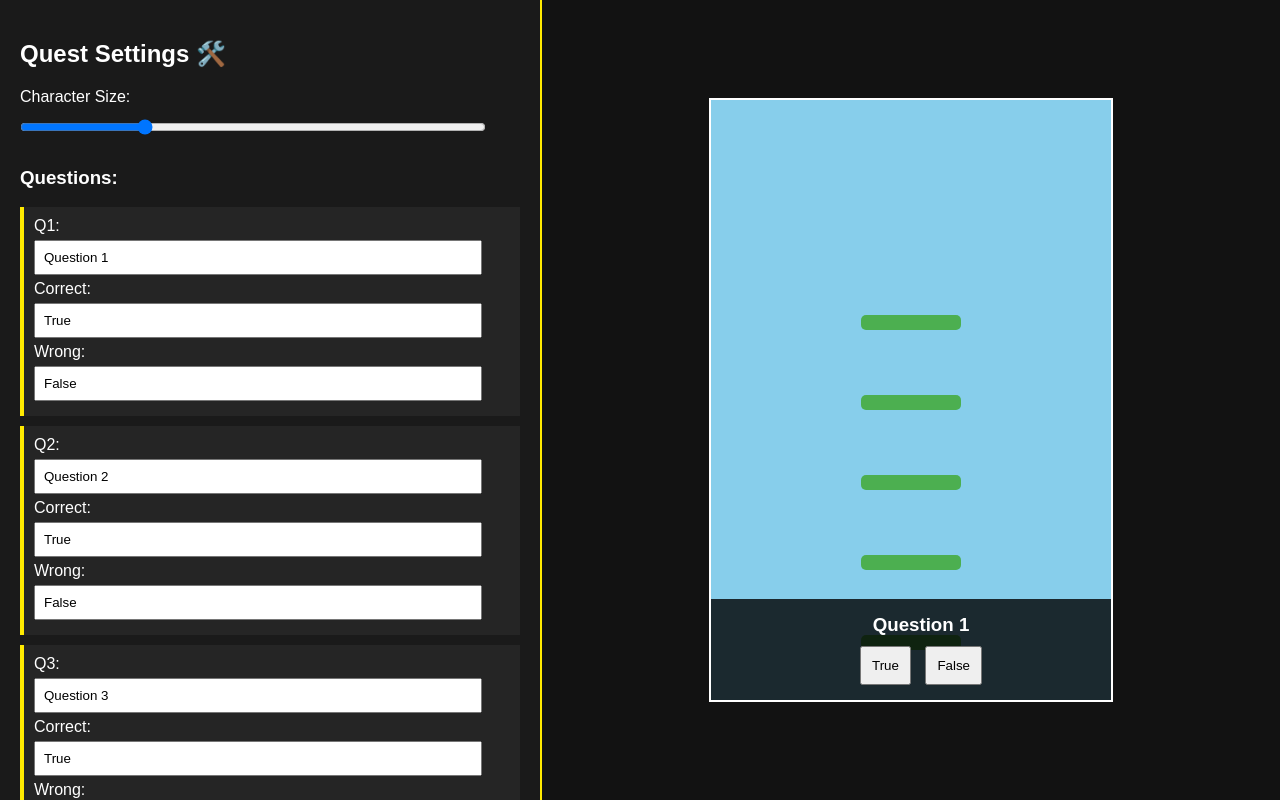
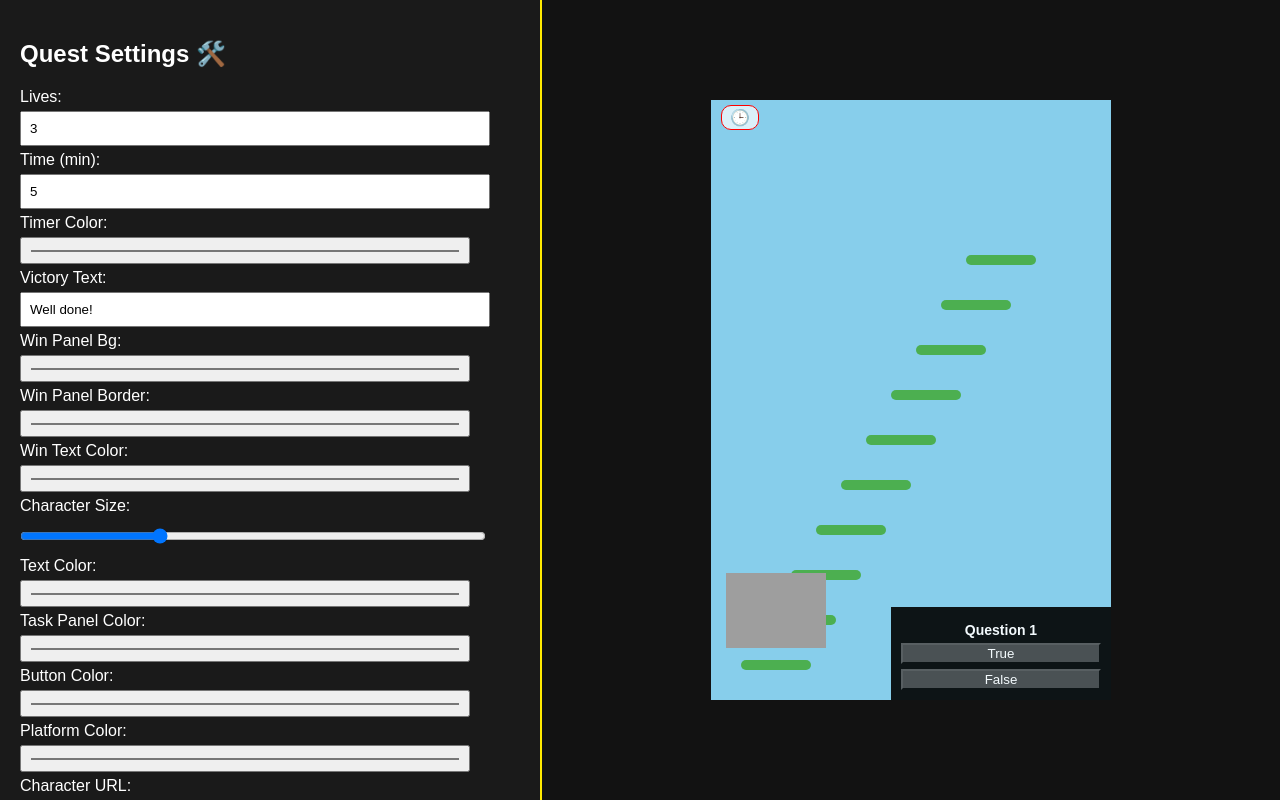
Before and after one commit to elenadevet-afk/Jumping, a plain HTML site: page index.html in a window 1280 px wide. Drawn offline with Linux system fonts and the light colour scheme.

Commit message:
Update index.html

```diff
--- a/index.html
+++ b/index.html
@@ -15,13 +15,25 @@
 
 <div id="panel">
     <h2>Quest Settings 🛠️</h2>
-    Character Size: <input type="range" id="p-size" min="50" max="250" value="100" oninput="draw()"><br>
+    Lives: <input type="number" id="lives-count" value="3" min="1" max="10" oninput="draw()"><br>
+    Time (min): <input type="number" id="time-limit" value="5" min="0" oninput="draw()"><br>
+    Timer Color: <input type="color" id="timer-col" value="#ff0000" onchange="draw()"><br>
+    Victory Text: <input type="text" id="win-text" value="Well done!" oninput="draw()"><br>
+    Win Panel Bg: <input type="color" id="win-bg" value="#000000" onchange="draw()"><br>
+    Win Panel Border: <input type="color" id="win-border" value="#ffffff" onchange="draw()"><br>
+    Win Text Color: <input type="color" id="win-col" value="#ffd700" onchange="draw()"><br>
+    Character Size: <input type="range" id="p-size" min="20" max="300" value="100" oninput="draw()"><br>
+    Text Color: <input type="color" id="txt-col" value="#ffffff" onchange="draw()"><br>
+    Task Panel Color: <input type="color" id="m-col" value="#000000" onchange="draw()"><br>
+    Button Color: <input type="color" id="btn-col" value="#444444" onchange="draw()"><br>
+    Platform Color: <input type="color" id="p-col" value="#4caf50" onchange="draw()"><br>
+    Character URL: <input type="text" id="p-url" value="https://cdn-icons-png.flaticon.com/128/1997/1997576.png" oninput="draw()"><br>
     <div id="q-list"></div>
     <button class="btn-copy" onclick="copyCode()">COPY CODE FOR GENIALLY</button>
 </div>
 
 <div id="view" style="flex-grow:1; display:flex; justify-content:center; align-items:center;">
-    <div id="preview-frame" style="background:#87ceeb; width:400px; height:600px; border:2px solid #fff;"></div>
+    <div id="preview-frame" style="background:#87ceeb; width:400px; height:600px;"></div>
 </div>
 
 <script>
@@ -39,43 +51,48 @@
     }
 
     function getCode() {
-        const pSize = document.getElementById('p-size').value;
+        const pSize = document.getElementById('p-size').value, pUrl = document.getElementById('p-url').value;
+        const pCol = document.getElementById('p-col').value, txtCol = document.getElementById('txt-col').value;
+        const btnCol = document.getElementById('btn-col').value, winCol = document.getElementById('win-col').value;
+        const mCol = document.getElementById('m-col').value, winBorder = document.getElementById('win-border').value;
+        const winText = document.getElementById('win-text').value, timerCol = document.getElementById('timer-col').value;
+        const winBg = document.getElementById('win-bg').value, livesCount = document.getElementById('lives-count').value;
+        const timeLimit = document.getElementById('time-limit').value * 60;
         const data = JSON.stringify(tasks);
 
-        return `<iframe srcdoc='<!DOCTYPE html><html><body style="margin:0;overflow:visible;background:#87ceeb;font-family:sans-serif">
-            <div id="world" style="position:relative;width:400px;height:1000px">
-                <div id="p" style="position:absolute;width:${pSize}px;height:${pSize}px;background:url(https://cdn-icons-png.flaticon.com/128/1997/1997576.png) no-repeat center/contain;transition:0.5s;z-index:9999;border:2px solid red"></div>
+        return `<iframe srcdoc='<!DOCTYPE html><html><body style="margin:0;overflow:visible;background:transparent;font-family:sans-serif">
+            <div id="world" style="position:relative;width:400px;height:600px">
+                <div id="p" style="position:absolute;width:${pSize}px;height:${pSize}px;background:url(${pUrl}) no-repeat center/contain;transition:0.5s;z-index:999"></div>
                 <div id="platforms-container"></div>
+                <div style="position:absolute;top:5px;left:10px;color:${timerCol};font-weight:bold;background:rgba(255,255,255,0.7);padding:2px 8px;border-radius:10px;border:1px solid ${timerCol}">🕒 <span id="time-val"></span></div>
             </div>
-            <div id="m" style="position:fixed;bottom:0px;width:100%;background:rgba(0,0,0,0.8);padding:10px;text-align:center;color:white;z-index:500">
-                <h3 id="q" style="margin:5px 0;"></h3>
-                <button id="b1" onclick="check(true)" style="padding:10px;margin:5px;cursor:pointer;"></button>
-                <button id="b2" onclick="check(false)" style="padding:10px;margin:5px;cursor:pointer;"></button>
+            <div id="msg-box" style="display:none; position:absolute; top:100px; left:50px; width:300px; padding:20px; border:2px solid ${winBorder}; background:${winBg}; color:${winCol}; font-weight:bold; text-align:center; border-radius:15px; z-index:1000;">${winText}</div>
+            <div id="m" style="position:absolute;bottom:0px;right:0px;width:200px;background:${mCol};opacity:0.9;padding:10px;text-align:center;color:${txtCol};z-index:500">
+                <h3 id="q" style="margin:5px 0; font-size:14px;"></h3>
+                <button id="b1" onclick="check(true)" style="display:block;width:100%;margin-bottom:5px;cursor:pointer;background:${btnCol};color:${txtCol};"></button>
+                <button id="b2" onclick="check(false)" style="display:block;width:100%;cursor:pointer;background:${btnCol};color:${txtCol};"></button>
             </div>
             <script>
-                const tasks=${data}, p=document.getElementById("p"), q=document.getElementById("q"), b1=document.getElementById("b1"), b2=document.getElementById("b2");
-                const pSize=${pSize}; let lvl=0;
-
+                const tasks=${data}, p=document.getElementById("p"), q=document.getElementById("q"), b1=document.getElementById("b1"), b2=document.getElementById("b2"), tVal=document.getElementById("time-val");
+                const pSize=${pSize}; let lvl=0, lives=${livesCount}, timeLeft=${timeLimit};
+                const platformCoords = [];
                 tasks.forEach((_,i)=>{
                     const d=document.createElement("div");
-                    const x = 150, y = 50 + (i * 80);
-                    d.style="position:absolute;width:100px;height:15px;background:#4caf50;left:"+x+"px;bottom:"+y+"px;border-radius:5px";
+                    const x = 30 + (i * 25), y = 30 + (i * 45);
+                    platformCoords.push({x: x, y: y});
+                    d.style="position:absolute;width:70px;height:10px;background:${pCol};left:"+x+"px;bottom:"+y+"px;border-radius:5px";
                     document.getElementById("platforms-container").appendChild(d);
-                    d.dataset.x = x; d.dataset.y = y;
                 });
-
                 function moveP(i) {
-                    const plats = document.querySelectorAll("#platforms-container div");
-                    p.style.left = (parseInt(plats[i].dataset.x) + 50 - pSize/2) + "px";
-                    p.style.bottom = (parseInt(plats[i].dataset.y) + 15) + "px";
+                    p.style.left = (platformCoords[i].x + 35 - pSize/2) + "px";
+                    p.style.bottom = (platformCoords[i].y + 10) + "px";
                 }
-
                 function check(isRight){
                     const r = isRight ? (b1.dataset.r==="true") : (b2.dataset.r==="true");
                     if(r){
                         lvl++;
                         if(lvl < tasks.length) { moveP(lvl); show(); }
-                        else alert("Победа!");
+                        else document.getElementById("msg-box").style.display="block";
                     } else { lvl=0; moveP(0); show(); }
                 }
                 function show(){
@@ -83,12 +100,13 @@
                     b1.innerText=c?tasks[lvl].right:tasks[lvl].wrong; b2.innerText=c?tasks[lvl].wrong:tasks[lvl].right;
                     b1.dataset.r=c; b2.dataset.r=!c;
                 }
+                if(timeLeft>0) setInterval(()=>{ timeLeft--; let m=Math.floor(timeLeft/60), s=timeLeft%60; tVal.innerText=m+":"+(s<10?"0":"")+s; }, 1000);
                 moveP(0); show();
-            <\/script></body></html>' width="400" height="600" frameborder="0"></iframe>`;
+            <\/script></body></html>' width="400" height="600" frameborder="0" allowtransparency="true"></iframe>`;
     }
 
     function draw() { document.getElementById('preview-frame').innerHTML = getCode(); }
-    function copyCode() { navigator.clipboard.writeText(getCode()); alert("Код скопирован!"); }
+    function copyCode() { navigator.clipboard.writeText(getCode()); alert("Code copied!"); }
     renderEditor(); draw();
 </script>
 </body>
```
